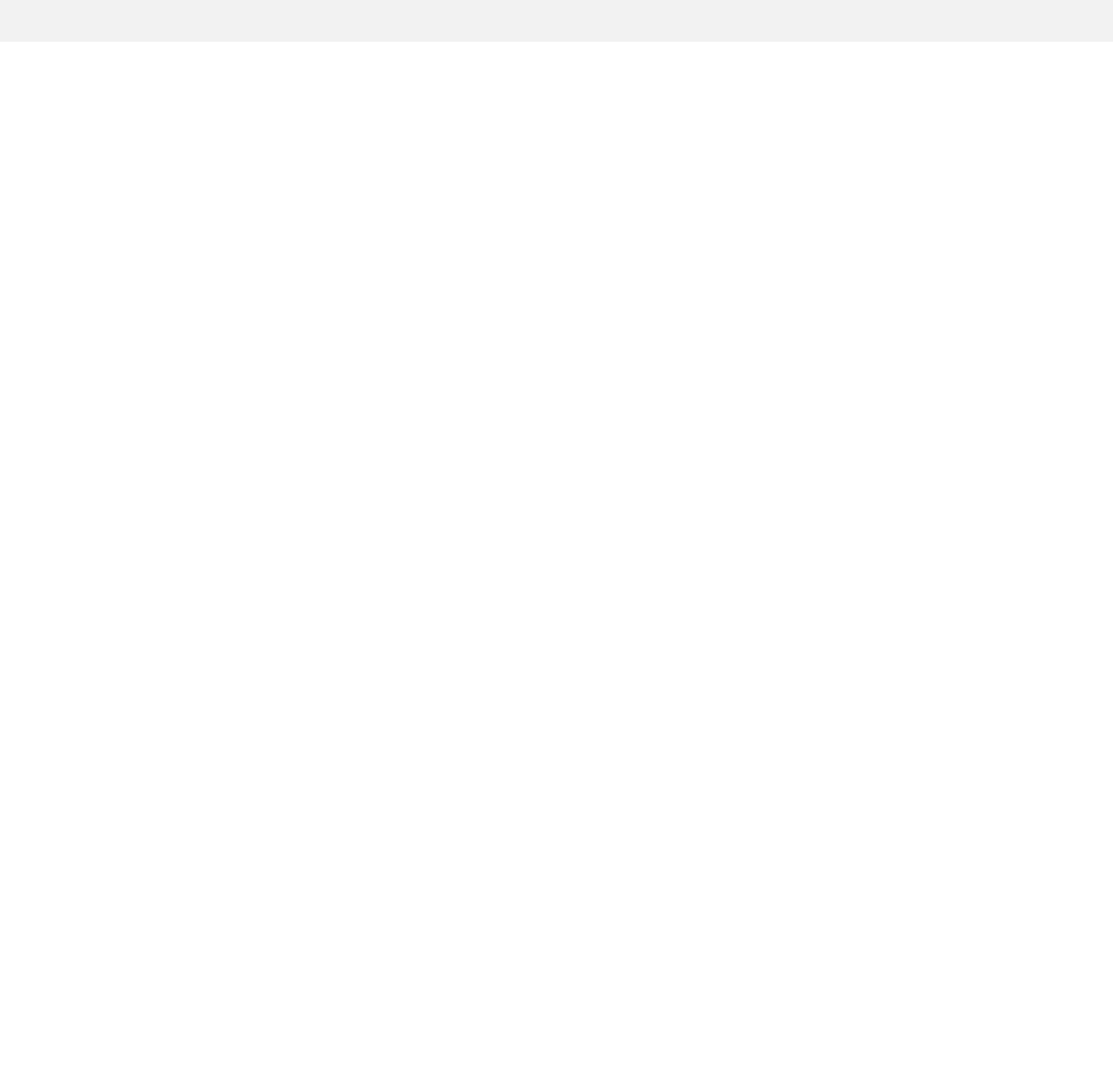
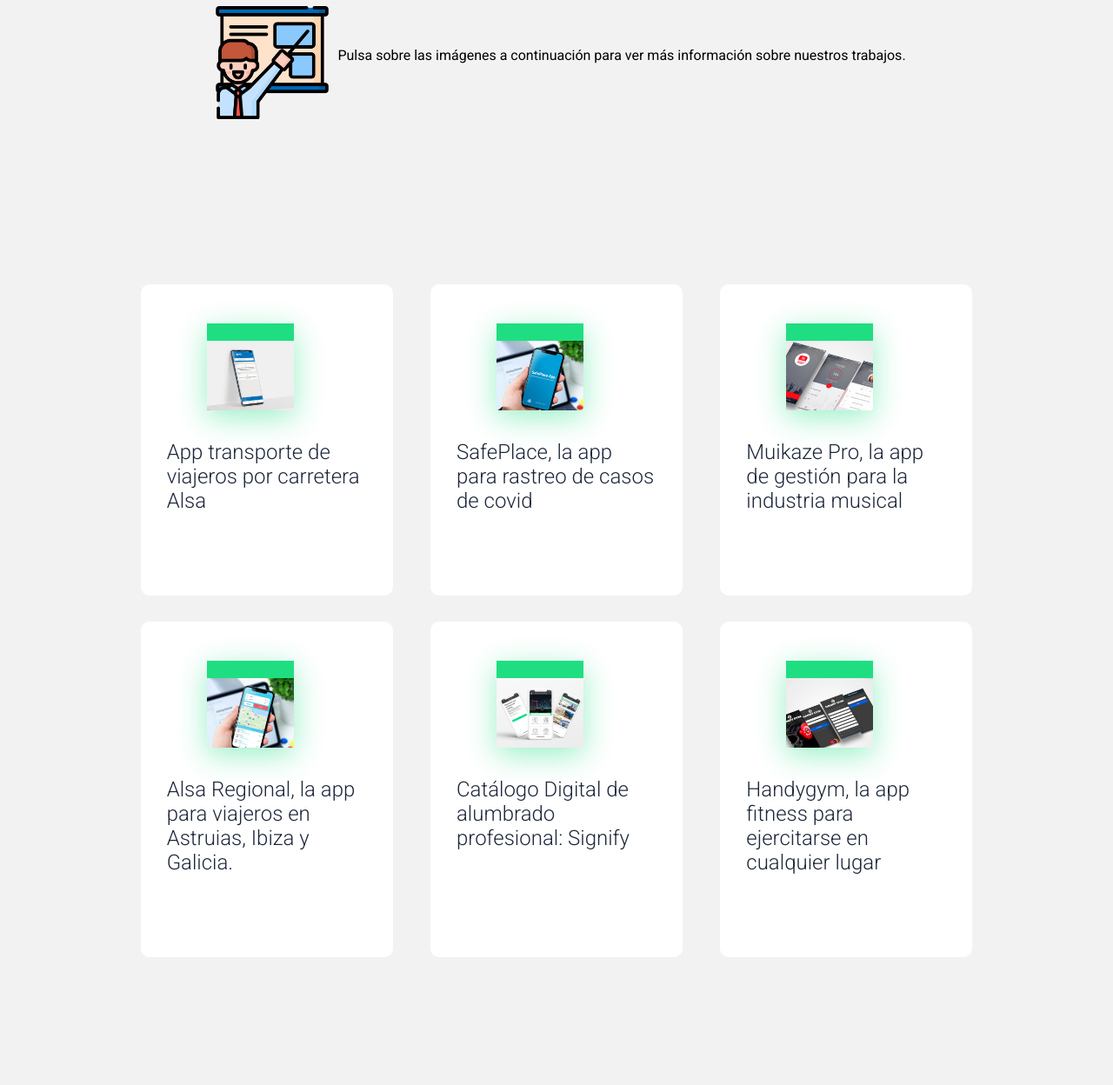
Before and after one commit to andresLM20/Repo_Paginaweb, a plain HTML site: page proyectos.html in a window 1280 px wide. Shown: the part 261-1509 px from the top of the page at 87% size. Before the commit the page ends 800 px from the top, so only its background shows below. Drawn offline with nearby package versions, Linux system fonts and the light colour scheme.

Commit message:
project.html done

```diff
--- a/proyectos.html
+++ b/proyectos.html
@@ -18,7 +18,7 @@
                 <img src="img/Logo%20DevMobile%20Solutions.png" alt="Logo DevMobile Solutions">
             </div>
             <div class="enlaces-header">
-                <a href="#">Inicio</a>
+                <a href="index.html">Inicio</a>
                 <a href="servicios.html">Servicios</a>
                 <a href="proyectos.html">Proyectos</a>
                 <a href="nosotros.html">Nosotros</a>
@@ -30,6 +30,55 @@
         </section>
     </nav>
 </header>
+<section class="about-us">
+    <div class="contenedor1">
+        <h1 class="titulo">Proyectos</h1>
+        <div class="contenedor-articulo">
+            <div class="p-img">
+                <img src="img/presentacion.png" alt="serv apoyo">
+                <p>
+                    </br></br></br>Pulsa sobre las imágenes a continuación para ver más información sobre nuestros trabajos.
+                </p>
+            </div>
+        </div>
+    </div>
+</section>
+<section class="about-us">
+    <div class="contenedor1">
+        <div class="contenedor-articulo">
+            <div class="articulo">
+                <img src="img/P1.png">
+                <h3>App transporte de viajeros por carretera Alsa</h3>
+                <p></p>
+            </div>
+            <div class="articulo">
+                <img src="img/P2.png">
+                <h3>SafePlace, la app para rastreo de casos de covid</h3>
+                <p></p>
+            </div>
+            <div class="articulo">
+                <img src="img/P3.png">
+                <h3>Muikaze Pro, la app de gestión para la industria musical</h3>
+                <p></p>
+            </div>
+            <div class="articulo">
+                <img src="img/P4.png">
+                <h3>Alsa Regional, la app para viajeros en Astruias, Ibiza y Galicia.</h3>
+                <p></p>
+            </div>
+            <div class="articulo">
+                <img src="img/P5.png">
+                <h3>Catálogo Digital de alumbrado profesional: Signify</h3>
+                <p></p>
+            </div>
+            <div class="articulo">
+                <img src="img/P6.png">
+                <h3>Handygym, la app fitness para ejercitarse en cualquier lugar</h3>
+                <p></p>
+            </div>
+        </div>
+    </div>
+</section>
 
 <footer>
     <div class="map-footer">
```
Also changed, not shown: servicios.html (+1 -1 lines), img/P1.png (added), img/P2.png (added), img/P3.png (added), img/P4.png (added), img/P5.png (added), img/P6.png (added).
